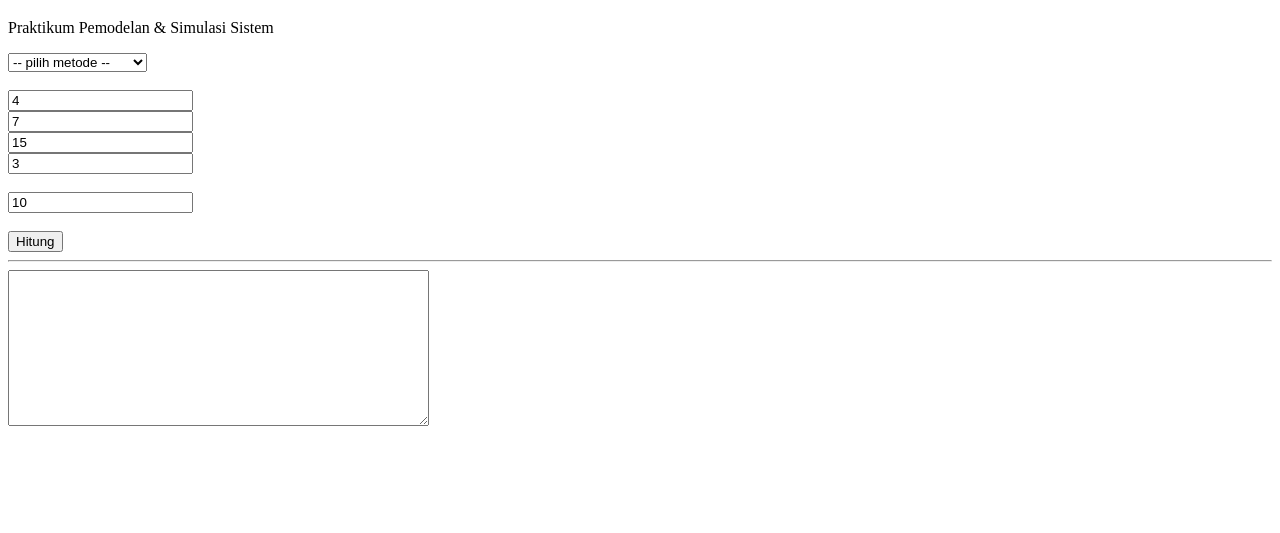
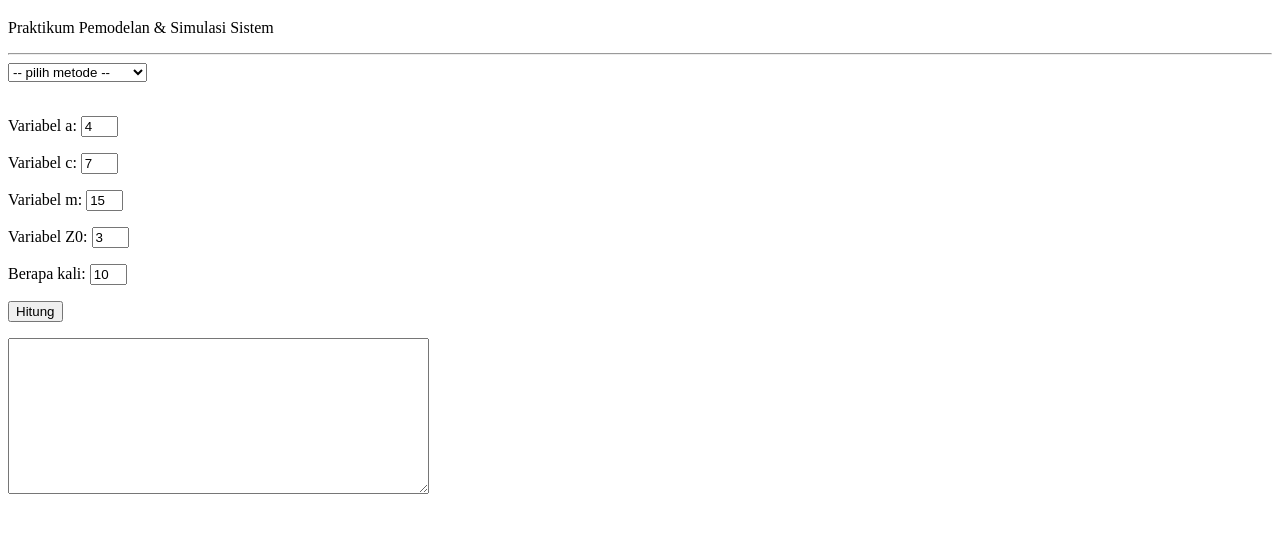
Before and after one commit to hexdemsion/uas_pemodelan, a plain HTML site: page rng/index.html in a window 1280 px wide. Shown: the part 61-594 px from the top of the page. Drawn offline with Linux system fonts and the light colour scheme.

Commit message:
update rngggg

```diff
--- a/rng/index.html
+++ b/rng/index.html
@@ -7,6 +7,7 @@
 
 <h1>Random Number Generator</h1>
 <p>Praktikum Pemodelan & Simulasi Sistem</p>
+<hr>
 
 <select name="metode" required>
 	<option value="">-- pilih metode --</option>
@@ -14,15 +15,13 @@
 	<option value="2">Multiplicative</option>
 </select>
 <br><br>
-<input type="text" name="nil_a" placeholder="variabel a" required value="4"> <br>
-<input type="text" name="nil_c" placeholder="variabel c" required value="7"> <br>
-<input type="text" name="nil_m" placeholder="variabel m" required value="15"> <br>
-<input type="text" name="nil_z0" placeholder="variabel Z0" required value="3"> <br><br>
-<input type="text" name="nil_n" placeholder="Berapa kali" required value="10"> <br> <br>
+<p><span>Variabel a: </span><input type="text" name="nil_a" style="width: 29px" value="4"></p>
+<p><span>Variabel c: </span><input type="text" name="nil_c" style="width: 29px" value="7"></p>
+<p><span>Variabel m: </span><input type="text" name="nil_m" style="width: 29px" value="15"></p>
+<p><span>Variabel Z0: </span><input type="text" name="nil_z0" style="width: 29px" value="3"> </p>
+<p><span>Berapa kali: </span><input type="text" name="nil_n" style="width: 29px" value="10"></p>
 
-<button onclick="bangkitkan()">Hitung</button>
-
-<hr>
+<p><button onclick="bangkitkan()">Hitung</button></p>
 
 <textarea id="hasil" cols="50" rows="10"></textarea>
 
```
